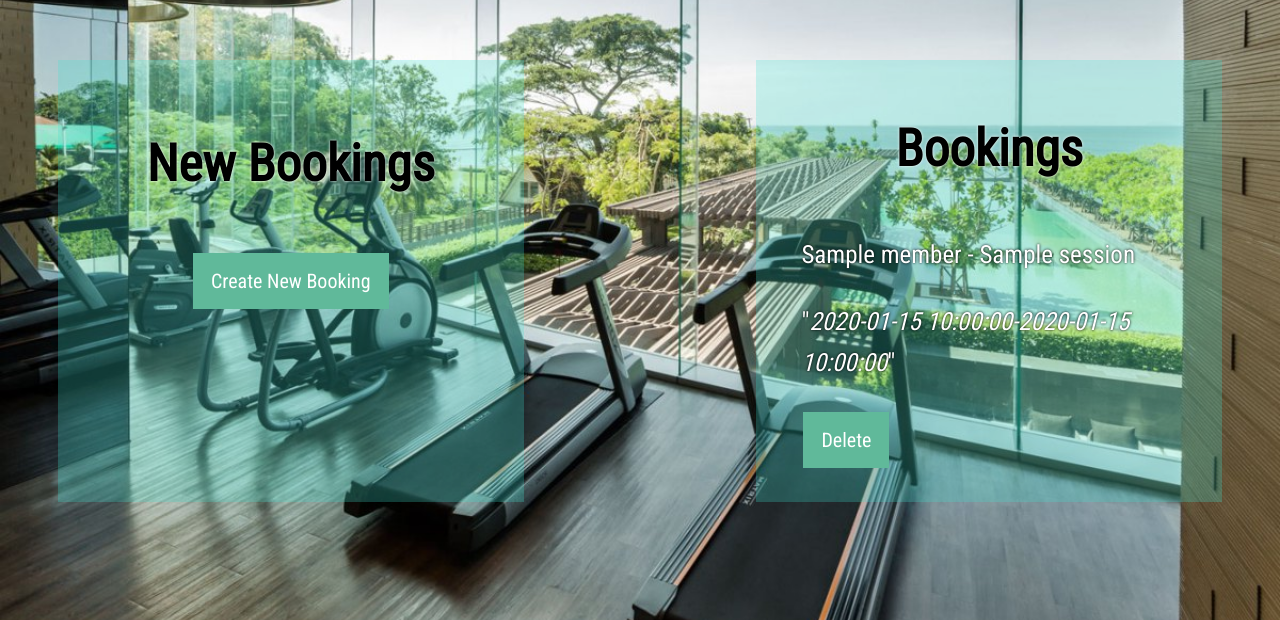
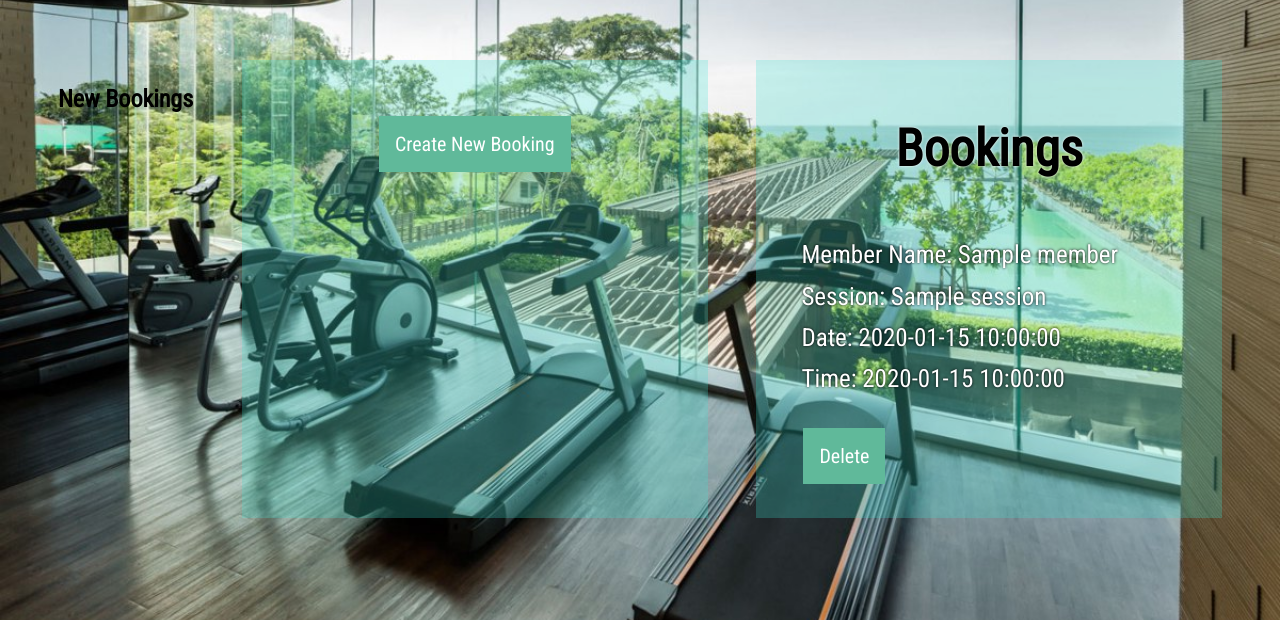
Before and after one commit to nls20/Gym_App_Project, a Flask app: page /bookings in a window 1280 px wide. Shown: the part 180-800 px from the top of the page. Run offline with Flask 2, Linux system fonts and the light colour scheme; a database or web service that is not in the repository returns one stand-in record (values such as "Sample title"); some libraries are stand-ins or nearby versions.

Commit message:
Changes to new booking area

```diff
--- a/console.py
+++ b/console.py
@@ -42,7 +42,7 @@ session_repository.save(session4)
 session5 = Session('Upper Body', 'Strength', '2021-01-17', '18:30:00')
 session_repository.save(session5)
 
-booking1 = Booking(member1, session1, session1.date, session1.time)
+booking1 = Booking(member1, session1, '2021-01-17', '18:30:00')
 booking_repository.save(booking1)
 
 booking2 = Booking(member2, session2, session2.date, session2.time)
--- a/db/gym.sql
+++ b/db/gym.sql
@@ -20,6 +20,6 @@ CREATE TABLE bookings (
     id SERIAL PRIMARY KEY,
     member_id INT REFERENCES members(id) ON DELETE CASCADE,
     session_id INT REFERENCES sessions(id) ON DELETE CASCADE,
-    date DATE,
-    time TIME
+    date VARCHAR(255),
+    time VARCHAR(255)
 );
--- a/repositories/booking_repository.py
+++ b/repositories/booking_repository.py
@@ -5,7 +5,7 @@ import repositories.session_repository as session_repository
 
 def save(booking):
     sql = "INSERT INTO bookings ( member_id, session_id, date, time) VALUES ( %s, %s, %s, %s) RETURNING id"
-    values = [booking.member.id, booking.session.id, booking.date, booking.date]
+    values = [booking.member.id, booking.session.id, booking.date, booking.time]
     results = run_sql( sql, values )
     booking.id = results[0]['id']
     return booking
@@ -19,7 +19,7 @@ def select_all():
     for row in results:
         member = member_repository.select(row['member_id'])
         session = session_repository.select(row['session_id'])
-        booking = Booking(member, session, row['date'], row ['date'], row['id'])
+        booking = Booking(member, session, row['date'], row ['time'], row['id'])
         bookings.append(booking)
     return bookings
 
--- a/static/css/bookings.css
+++ b/static/css/bookings.css
@@ -50,7 +50,6 @@
 
 .create-booking-2 li {
    list-style-type: none;
-
 }
 
 .new-booking a {
@@ -62,12 +61,78 @@
   border: none;
   color: white;
   font-size: 20px;
-  padding: 16px 18px;
+  padding: 16px 16px;
   text-decoration: none;
   margin: 4px 2px;
   cursor: pointer;
   font-family: 'Roboto Condensed', sans-serif;
 }
+
+.new-booking-container {
+        /* max-width: 1000px;
+        margin: 40px auto 0 auto;
+        line-height: 1.65;
+        padding: 20px 50px;
+        display: flex;
+        flex-basis: 20%;
+        flex-wrap: wrap;
+        flex-direction: row; */
+        position: relative;
+        display: flex;
+        flex-wrap: wrap;
+        justify-content: space-evenly;
+    }
+
+.new-booking-container h1 {
+        text-align: center;
+    }
+
+.new-booking-1 {
+    /* padding: 5px;
+    font-size: 25px;
+    color: white;
+    box-sizing: border-box;
+    margin-bottom: 20px;
+    background-color: rgba(64, 224, 208, 0.26);
+} */
+    height: auto;
+    width: 20%;
+    background-size: auto;
+    background-repeat: no-repeat;
+    background-position: center center;
+    margin: 20px;
+    padding: 5px;
+}
+
+/* .new-booking-2 {
+    padding: 5px;
+    font-size: 25px;
+    color: white;
+    box-sizing: border-box;
+    margin-bottom: 20px;
+    background-color: rgba(64, 224, 208, 0.26);
+
+} */
+/*
+.new-booking-3 {
+    padding: 5px;
+    font-size: 25px;
+    color: white;
+    box-sizing: border-box;
+    margin-bottom: 20px;
+    background-color: rgba(64, 224, 208, 0.26);
+} */
+
+/* .new-booking-4 {
+    padding: 5px;
+    font-size: 25px;
+    color: white;
+    box-sizing: border-box;
+    margin-bottom: 20px;
+    background-color: rgba(64, 224, 208, 0.26);
+} */
+
+
 
     /* background-color: rgba(255, 255, 255, 0.5);
     display: flex;
--- a/templates/bookings/index.html
+++ b/templates/bookings/index.html
@@ -2,8 +2,8 @@
 
 {% block content %}
 <section class="bookings-container">
+    <h1>New Bookings</h1>
 <div class="create-booking-1">
-<h1>New Bookings</h1>
  <div class="new-booking">
 <p>
     <a href="/bookings/new"><button class="new-button">Create New Booking</button></a>
@@ -17,8 +17,10 @@
     {% for booking in bookings %}
     <section>
     <li>
-        <p>{{booking.member.name }} - {{ booking.session.name }}</p>
-        <p>"<i>{{booking.date}}-{{ booking.time }}</i>"</p>
+        <p>Member Name: {{booking.member.name }} <br>
+            Session: {{ booking.session.name }}<br>
+            Date: {{booking.date}} <br>
+            Time: {{ booking.time }}</p>
         <p>
             <form action="/bookings/{{ booking.id }}/delete" method="POST">
                 <input class="new-button" type="submit" value="Delete">
```
Also changed, not shown: templates/bookings/new.html (+10 -2 lines).
